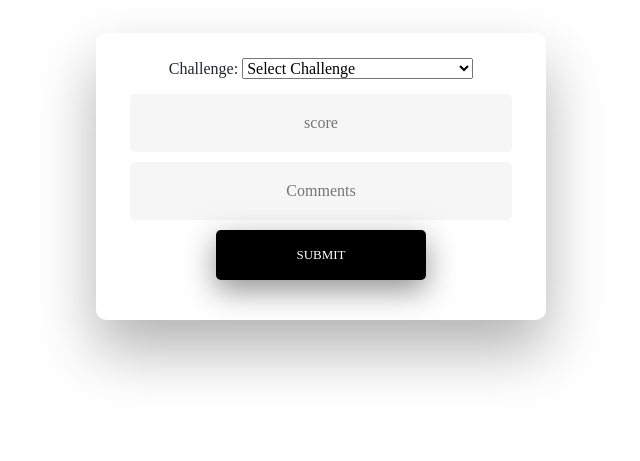
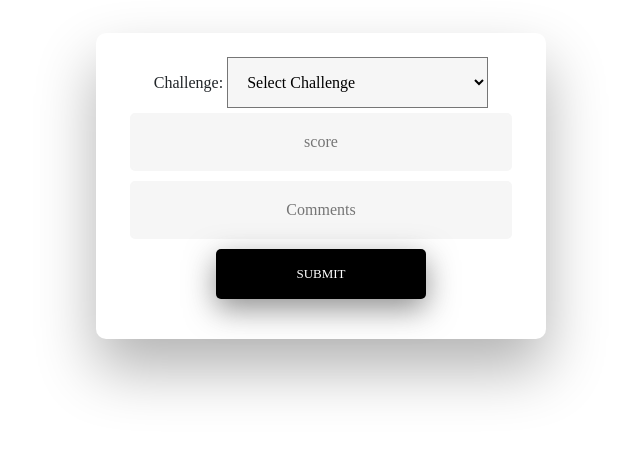
Before and after one commit to devinshende/challenge-tracker, a Flask app: a page that uses templates/personal_records.jinja2 in a window 1280 px wide. Shown: the part 339-800 px from the top of the page, without its empty margins (319-959 px from the left). Run offline with Flask 2, Linux system fonts and the light colour scheme; some libraries are stand-ins or nearby versions.

Commit message:
made top black div full by making body margin:0;

```diff
--- a/database/user_mapping.txt
+++ b/database/user_mapping.txt
@@ -1 +1 @@
-{'dshende': 0, 'hai': 1, 'exquisite_elephant': 2, 'rshende': 3, 'turtle': 4, 'elliephant': 5, 'afd': 6, 'kj': 8, 'ch': 9, '1': 15, '2': 16, '3': 17}
+{'dshende': 0, 'hai': 1, 'exquisite_elephant': 2, 'rshende': 3, 'turtle': 4, 'elliephant': 5, 'afd': 6, 'kj': 8, 'ch': 9, '1': 15, '2': 16, '3': 17, '7': 17}
--- a/templates/login.jinja2
+++ b/templates/login.jinja2
@@ -49,8 +49,8 @@
 	}
 
 	body {
-	  font-family: "Poppins", sans-serif;
-	  height: 130%;
+	  font-family: "Raleway"
+	  margin: 0;
 	}
 
 	a {
--- a/templates/personal_records.jinja2
+++ b/templates/personal_records.jinja2
@@ -27,7 +27,6 @@
 	}
 
 
-
 	#top {
 		display: block;
 		padding: 30px 0;
@@ -52,6 +51,12 @@
 	img {
 		margin: 0 auto;
 		height: 200px;
+	}
+
+	select {
+		background: #f6f6f6;
+		padding: 15px;
+
 	}
 
 	a.btn {
@@ -161,13 +166,9 @@
 
 	/* BASIC */
 
-	html {
-	  /*background-color: #565656;*/
-	}
-
 	body {
-	  font-family: "Poppins", sans-serif;
-	  height: 130%;
+	  font-family: "Raleway"
+	  margin:0;
 	}
 
 	a {
@@ -357,6 +358,7 @@
 
 		<form method="POST">
 				<label for="challenge">Challenge: </label>
+
 				<select name="challenge" required="required" class="fadeIn second" id="select">
 					<option value="" hidden>Select Challenge</option>
 
@@ -377,31 +379,11 @@
 				    	<option value="{{ item }}" required="required">{{item}}</option>
 				    {% endfor %}
 				    </optgroup>
-
 				</select>
 
-				<!-- <script type="text/javascript">
-					//function changePlaceholder(value){
-					//	var score = document.getElementById('time')
-					//	score.placeholder = `${score}`
-					//	return `${score}`
-					//}
-
-					function changePlaceholder(){
-						var score_input = document.getElementById('time')
-						var select = document.getElementById('select')
-						var selected_opt = select[select.selectedIndex]
-						console.log("selected option is: " + selected_opt.getAttribute('value'))
-						var scoreType = selected_opt.getAttribute('class')
-						score_input.setAttribute("placeholder", scoreType)
-					}
-
-				</script> -->
 
 				<input type="text" name="time" class="fadeIn third" id="time" placeholder="score">
-
 				<input type="text" name="comment" id="comment" value="{{comment}}" placeholder="Comments">
-
 				<input type="submit" class="fadeIn fourth" value="Submit" id="submit">
 				<!-- <button onclick="/{{username}}">back</button> -->
 		</div>
--- a/templates/signup.jinja2
+++ b/templates/signup.jinja2
@@ -52,7 +52,7 @@
 
 		body {
 		  font-family: "Poppins", sans-serif;
-		  height: 130%;
+		  margin:0;
 		}
 
 		a {
--- a/templates/signup2.jinja2
+++ b/templates/signup2.jinja2
@@ -52,8 +52,8 @@
 		}
 
 		body {
-		  font-family: "Poppins", sans-serif;
-		  height: 130%;
+		  font-family: "Raleway"
+		  margin:0;
 		}
 
 		a {
```
Also changed, not shown: database/users.txt (+1 -1 lines), templates/home.jinja2 (+6 -4 lines).
